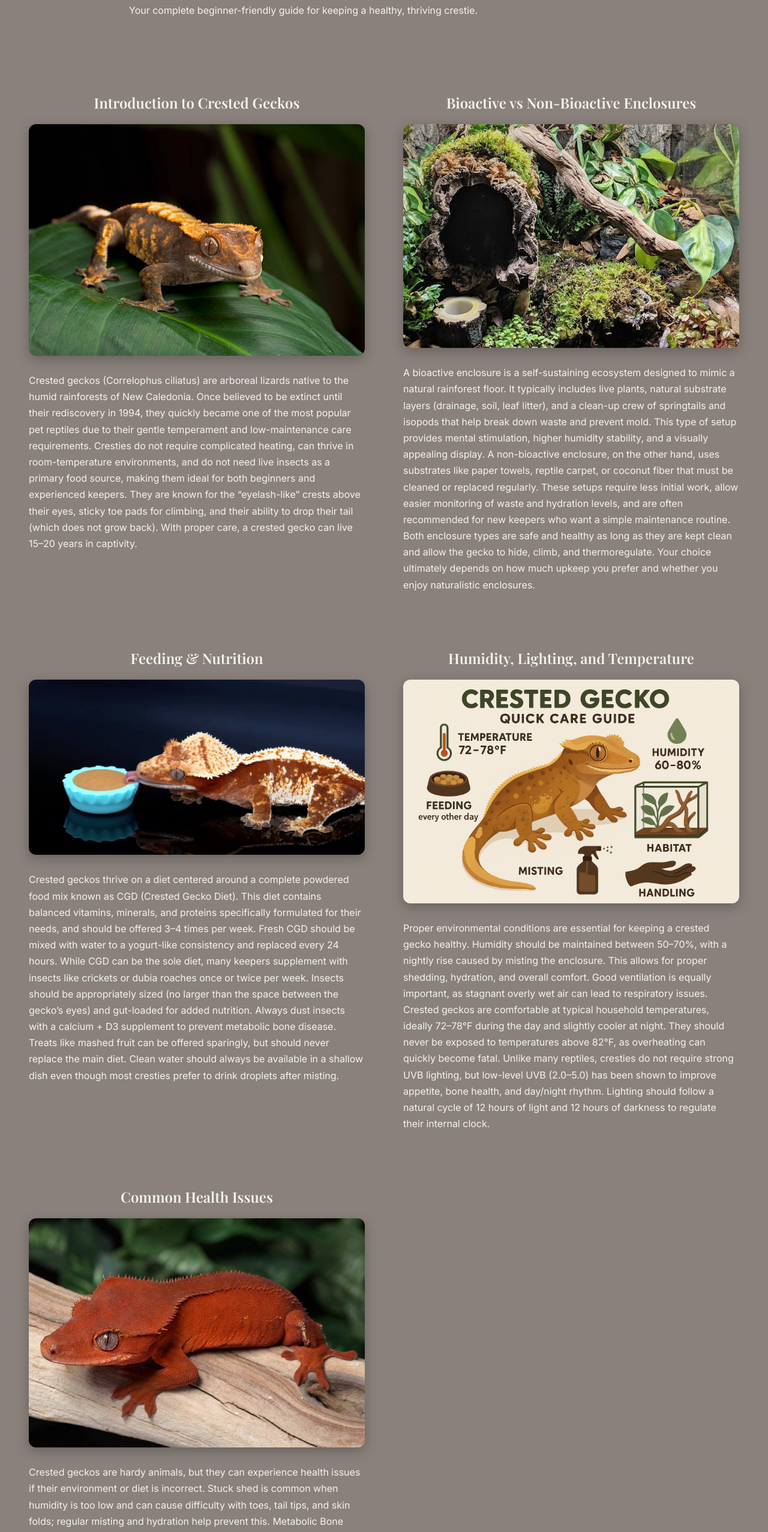
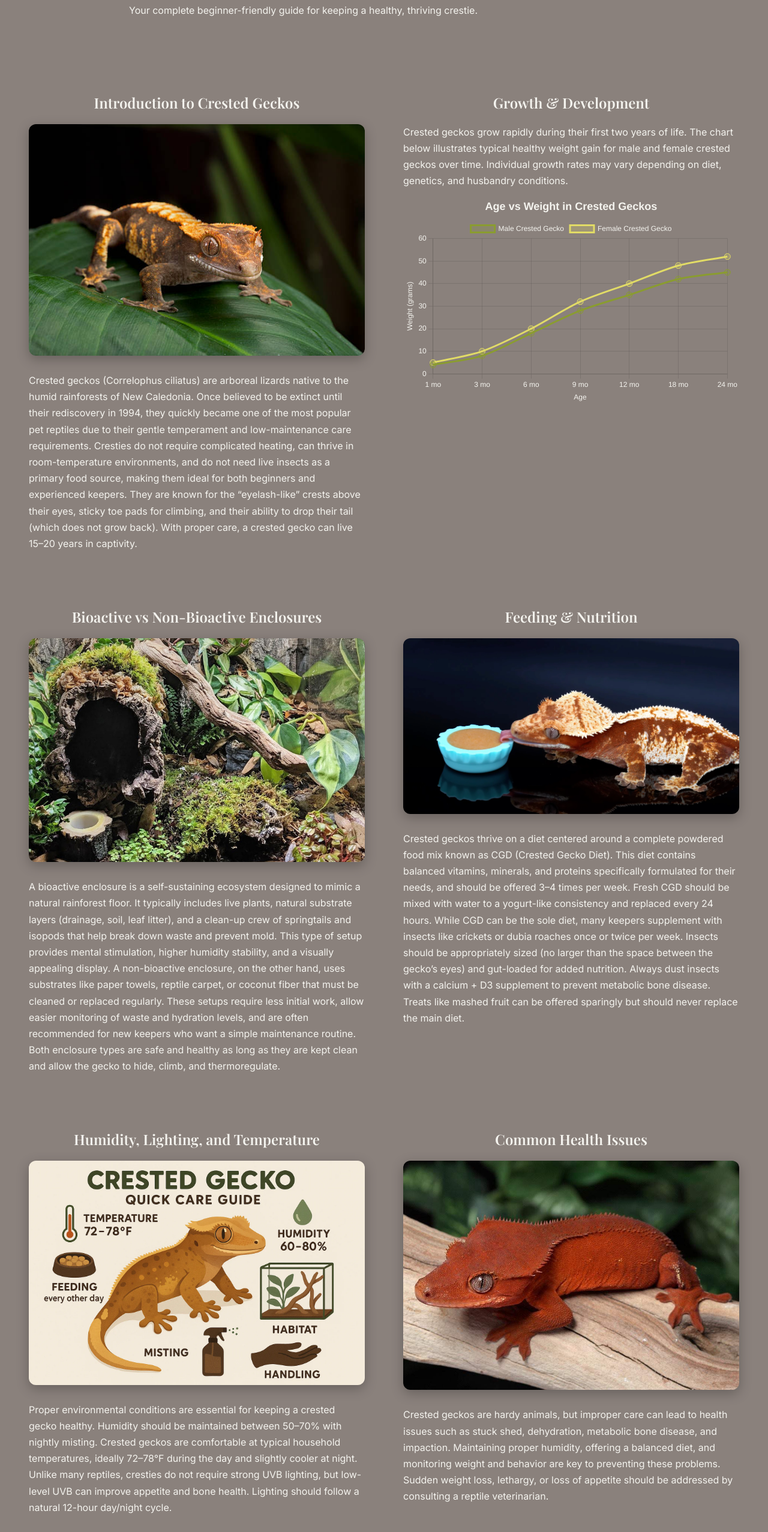
Before and after one commit to Quinnsmitth/GeckoSite, a plain HTML site: page pages/care.html in a window 1280 px wide. Shown: the part 180-2734 px from the top of the page at 60% size. Drawn offline with nearby package versions, Linux system fonts and the light colour scheme.

Commit message:
graph done @now

```diff
--- /dev/null
+++ b/js/geckoGrowth.js
@@ -0,0 +1,72 @@
+document.addEventListener('DOMContentLoaded', () => {
+  const canvas = document.getElementById('geckoGrowthChart');
+  if (!canvas) return;
+
+  const ctx = canvas.getContext('2d');
+
+  new Chart(ctx, {
+    type: 'line',
+    data: {
+      labels: ['1 mo', '3 mo', '6 mo', '9 mo', '12 mo', '18 mo', '24 mo'],
+      datasets: [
+        {
+          label: 'Male Crested Gecko',
+          data: [4, 8, 18, 28, 35, 42, 45],
+          borderColor: '#8a9c30',
+          backgroundColor: 'rgba(138, 156, 48, 0.25)',
+          tension: 0.3,
+          pointRadius: 5
+        },
+        {
+          label: 'Female Crested Gecko',
+          data: [5, 10, 20, 32, 40, 48, 52],
+          borderColor: '#e1db66',
+          backgroundColor: 'rgba(225, 219, 102, 0.25)',
+          tension: 0.3,
+          pointRadius: 5
+        }
+      ]
+    },
+    options: {
+      responsive: true,
+      plugins: {
+        legend: {
+          labels: {
+            color: '#f4f3ee'
+          }
+        },
+        title: {
+          display: true,
+          text: 'Age vs Weight in Crested Geckos',
+          color: '#f4f3ee',
+          font: {
+            size: 18
+          }
+        }
+      },
+      scales: {
+        x: {
+          title: {
+            display: true,
+            text: 'Age',
+            color: '#f4f3ee'
+          },
+          ticks: {
+            color: '#f4f3ee'
+          }
+        },
+        y: {
+          beginAtZero: true,
+          title: {
+            display: true,
+            text: 'Weight (grams)',
+            color: '#f4f3ee'
+          },
+          ticks: {
+            color: '#f4f3ee'
+          }
+        }
+      }
+    }
+  });
+});
--- a/pages/care.html
+++ b/pages/care.html
@@ -4,8 +4,11 @@
   <meta charset="utf-8">
   <meta name="viewport" content="width=device-width, initial-scale=1.0">
   <title>Crested Gecko Care Guide</title>
+
   <link rel="stylesheet" href="../css/care.css">
   <link href="https://fonts.googleapis.com/css2?family=Inter:wght@300;400;600&family=Playfair+Display:wght@400;600;700&display=swap" rel="stylesheet">
+
+  <script src="https://cdn.jsdelivr.net/npm/chart.js"></script>
 </head>
 
 <body>
@@ -29,25 +32,40 @@
       <h2>Introduction to Crested Geckos</h2>
       <img src="../images/IntroGecko.jpg" alt="Crested Gecko">
       <p>
-        Crested geckos (Correlophus ciliatus) are arboreal lizards native to the humid rainforests of New Caledonia.
-        Once believed to be extinct until their rediscovery in 1994, they quickly became one of the most popular pet reptiles due to their gentle temperament and low-maintenance care requirements.
-        Cresties do not require complicated heating, can thrive in room-temperature environments, and do not need live insects as a primary food source, making them ideal for both beginners and experienced keepers.
-        They are known for the “eyelash-like” crests above their eyes, sticky toe pads for climbing, and their ability to drop their tail (which does not grow back).
+        Crested geckos (Correlophus ciliatus) are arboreal lizards native to the humid rainforests
+        of New Caledonia. Once believed to be extinct until their rediscovery in 1994, they quickly
+        became one of the most popular pet reptiles due to their gentle temperament and low-maintenance
+        care requirements. Cresties do not require complicated heating, can thrive in room-temperature
+        environments, and do not need live insects as a primary food source, making them ideal for both
+        beginners and experienced keepers. They are known for the “eyelash-like” crests above their eyes,
+        sticky toe pads for climbing, and their ability to drop their tail (which does not grow back).
         With proper care, a crested gecko can live 15–20 years in captivity.
       </p>
+    </section>
+
+    <section>
+      <h2>Growth & Development</h2>
+      <p>
+        Crested geckos grow rapidly during their first two years of life. The chart below illustrates
+        typical healthy weight gain for male and female crested geckos over time. Individual growth
+        rates may vary depending on diet, genetics, and husbandry conditions.
+      </p>
+      <canvas id="geckoGrowthChart" style="max-width:100%; height:350px;"></canvas>
     </section>
 
     <section>
       <h2>Bioactive vs Non-Bioactive Enclosures</h2>
       <img src="../images/bio1.jpg" alt="Bioactive enclosure">
       <p>
-         A bioactive enclosure is a self-sustaining ecosystem designed to mimic a natural rainforest floor.
-         It typically includes live plants, natural substrate layers (drainage, soil, leaf litter), and a clean-up crew of springtails and isopods that help break down waste and prevent mold.
-         This type of setup provides mental stimulation, higher humidity stability, and a visually appealing display.
-         A non-bioactive enclosure, on the other hand, uses substrates like paper towels, reptile carpet, or coconut fiber that must be cleaned or replaced regularly.
-         These setups require less initial work, allow easier monitoring of waste and hydration levels, and are often recommended for new keepers who want a simple maintenance routine.
-         Both enclosure types are safe and healthy as long as they are kept clean and allow the gecko to hide, climb, and thermoregulate.
-         Your choice ultimately depends on how much upkeep you prefer and whether you enjoy naturalistic enclosures.
+        A bioactive enclosure is a self-sustaining ecosystem designed to mimic a natural rainforest floor.
+        It typically includes live plants, natural substrate layers (drainage, soil, leaf litter), and a
+        clean-up crew of springtails and isopods that help break down waste and prevent mold. This type of
+        setup provides mental stimulation, higher humidity stability, and a visually appealing display.
+        A non-bioactive enclosure, on the other hand, uses substrates like paper towels, reptile carpet,
+        or coconut fiber that must be cleaned or replaced regularly. These setups require less initial
+        work, allow easier monitoring of waste and hydration levels, and are often recommended for new
+        keepers who want a simple maintenance routine. Both enclosure types are safe and healthy as long
+        as they are kept clean and allow the gecko to hide, climb, and thermoregulate.
       </p>
     </section>
 
@@ -55,42 +73,39 @@
       <h2>Feeding & Nutrition</h2>
       <img src="../images/geckoEat.webp" alt="Crested gecko eating">
       <p>
-         Crested geckos thrive on a diet centered around a complete powdered food mix known as CGD (Crested Gecko Diet).
-         This diet contains balanced vitamins, minerals, and proteins specifically formulated for their needs, and should be offered 3–4 times per week.
-         Fresh CGD should be mixed with water to a yogurt-like consistency and replaced every 24 hours.
-         While CGD can be the sole diet, many keepers supplement with insects like crickets or dubia roaches once or twice per week.
-         Insects should be appropriately sized (no larger than the space between the gecko’s eyes) and gut-loaded for added nutrition.
-         Always dust insects with a calcium + D3 supplement to prevent metabolic bone disease.
-         Treats like mashed fruit can be offered sparingly, but should never replace the main diet.
-         Clean water should always be available in a shallow dish even though most cresties prefer to drink droplets after misting.
+        Crested geckos thrive on a diet centered around a complete powdered food mix known as CGD
+        (Crested Gecko Diet). This diet contains balanced vitamins, minerals, and proteins specifically
+        formulated for their needs, and should be offered 3–4 times per week. Fresh CGD should be mixed
+        with water to a yogurt-like consistency and replaced every 24 hours. While CGD can be the sole
+        diet, many keepers supplement with insects like crickets or dubia roaches once or twice per week.
+        Insects should be appropriately sized (no larger than the space between the gecko’s eyes) and
+        gut-loaded for added nutrition. Always dust insects with a calcium + D3 supplement to prevent
+        metabolic bone disease. Treats like mashed fruit can be offered sparingly but should never
+        replace the main diet.
       </p>
     </section>
 
     <section>
       <h2>Humidity, Lighting, and Temperature</h2>
       <img src="../images/guide.webp" alt="Enclosure environment">
-        <p>
-         Proper environmental conditions are essential for keeping a crested gecko healthy.
-         Humidity should be maintained between 50–70%, with a nightly rise caused by misting the enclosure.
-         This allows for proper shedding, hydration, and overall comfort.
-         Good ventilation is equally important, as stagnant overly wet air can lead to respiratory issues.
-         Crested geckos are comfortable at typical household temperatures, ideally 72–78°F during the day and slightly cooler at night.
-         They should never be exposed to temperatures above 82°F, as overheating can quickly become fatal.
-         Unlike many reptiles, cresties do not require strong UVB lighting, but low-level UVB (2.0–5.0) has been shown to improve appetite, bone health, and day/night rhythm.
-         Lighting should follow a natural cycle of 12 hours of light and 12 hours of darkness to regulate their internal clock.
-        </p>
+      <p>
+        Proper environmental conditions are essential for keeping a crested gecko healthy. Humidity
+        should be maintained between 50–70% with nightly misting. Crested geckos are comfortable at
+        typical household temperatures, ideally 72–78°F during the day and slightly cooler at night.
+        Unlike many reptiles, cresties do not require strong UVB lighting, but low-level UVB can improve
+        appetite and bone health. Lighting should follow a natural 12-hour day/night cycle.
+      </p>
     </section>
 
     <section>
       <h2>Common Health Issues</h2>
       <img src="../images/health.jpg" alt="Crested gecko health">
-      <p>Crested geckos are hardy animals, but they can experience health issues if their environment or diet is incorrect.
-         Stuck shed is common when humidity is too low and can cause difficulty with toes, tail tips, and skin folds;
-         regular misting and hydration help prevent this. Metabolic Bone Disease (MBD) results from calcium deficiency and improper lighting or diet and leads to weak bones, shaking limbs,
-         and deformities—this is easily prevented with proper CGD diet and calcium supplementation.
-         Dehydration can occur if humidity is too low or if the gecko does not drink regularly.
-         Signs include wrinkled skin, lethargy, and stuck shed. Impaction is another risk when ingesting loose substrate, especially in young or small geckos, so careful substrate choice is important.
-         Lastly, monitor for sudden weight loss, poor appetite, or unusual behavior, as these can indicate parasites or internal infections. When in doubt, a reptile veterinarian should be consulted.
+      <p>
+        Crested geckos are hardy animals, but improper care can lead to health issues such as stuck shed,
+        dehydration, metabolic bone disease, and impaction. Maintaining proper humidity, offering a
+        balanced diet, and monitoring weight and behavior are key to preventing these problems. Sudden
+        weight loss, lethargy, or loss of appetite should be addressed by consulting a reptile
+        veterinarian.
       </p>
     </section>
 
@@ -100,5 +115,7 @@
     Gecko Site Forum — 2025
   </footer>
 
+  <script src="../js/geckoGrowth.js"></script>
+
 </body>
 </html>
```
